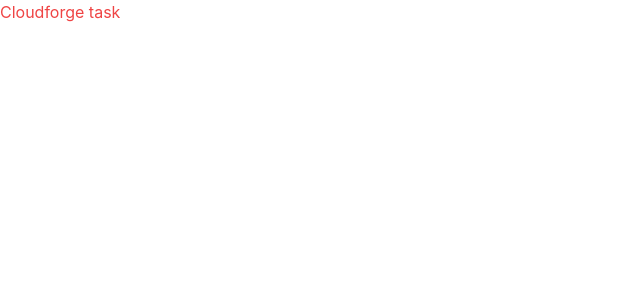
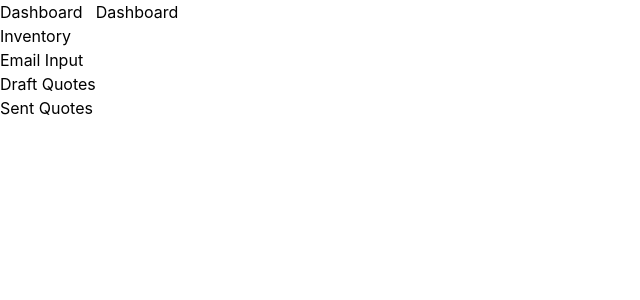
Before and after one commit to Dunridge/cloudforge-app, a React (Create React App) app: page / in a window 1280 px wide. Shown: the top 300 px of the page, without its empty margins (0-640 px from the left). Built offline with nearby package versions, Linux system fonts and the light colour scheme.

Commit message:
add-ui. add sidebar

```diff
--- a/package.json
+++ b/package.json
@@ -12,6 +12,7 @@
     "@types/react-dom": "^18.3.0",
     "react": "^18.3.1",
     "react-dom": "^18.3.1",
+    "react-router-dom": "^6.23.1",
     "react-scripts": "5.0.1",
     "typescript": "^4.9.5",
     "web-vitals": "^2.1.4"
--- a/src/App.tsx
+++ b/src/App.tsx
@@ -1,7 +1,25 @@
+import { BrowserRouter as Router, Route, Routes } from 'react-router-dom';
+import Sidebar from './components/Sidebar';
+import Dashboard from './components/Dashboard';
+import Inventory from './components/Inventory';
+import EmailInput from './components/EmailInput';
+import DraftQuotes from './components/DraftQuotes';
+import SentQuotes from './components/SentQuotes';
 
 function App() {
   return (
-    <div className="text-red-500">Cloudforge task</div>
+    <Router>
+      <div className='app flex'>
+        <Sidebar/>
+        <Routes>
+          <Route path="/" element={<Dashboard/>} />
+          <Route path="/inventory" element={<Inventory/>} />
+          <Route path="/email-input" element={<EmailInput/>} />
+          <Route path="/draft-quotes" element={<DraftQuotes/>} />
+          <Route path="/sent-quotes" element={<SentQuotes/>} />
+        </Routes>
+      </div>
+    </Router>
   );
 }
 
--- /dev/null
+++ b/src/components/Dashboard.tsx
@@ -0,0 +1,6 @@
+
+export default function Dashboard() {
+    return (
+        <div>Dashboard</div>
+    );
+}
--- /dev/null
+++ b/src/components/DraftQuotes.tsx
@@ -0,0 +1,7 @@
+
+export default function DraftQuotes() {
+
+    return (
+        <div>DraftQuotes</div>
+    );
+}
--- /dev/null
+++ b/src/components/EmailInput.tsx
@@ -0,0 +1,6 @@
+
+export default function EmailInput() {
+    return (
+        <div>EmailInput</div>
+    )
+}
--- /dev/null
+++ b/src/components/Inventory.tsx
@@ -0,0 +1,6 @@
+
+export default function Inventory() {
+    return (
+        <div>Inventory</div>
+    )
+}
--- /dev/null
+++ b/src/components/SentQuotes.tsx
@@ -0,0 +1,6 @@
+
+export default function SentQuotes() {
+    return (
+        <div>SentQuotes</div>
+    );
+}
--- /dev/null
+++ b/src/components/Sidebar.tsx
@@ -0,0 +1,11 @@
+import { sidebarOptions } from "../utils/data/sidebarOptions";
+import SidebarOption from "./SidebarOption";
+
+export default function Sidebar() {
+
+    return (
+        <div className="flex flex-col">
+            { sidebarOptions.map((option) => <SidebarOption key={option.name} name={option.name} path={option.path} />) }
+        </div>
+    )
+}
--- /dev/null
+++ b/src/components/SidebarOption.tsx
@@ -0,0 +1,13 @@
+import { Link } from "react-router-dom";
+import { ISidebarOption } from "../utils/interfaces/ISidebarOption";
+
+export default function SidebarOption({ name, path }: ISidebarOption) {
+
+    return (
+        <Link to={path}>
+            <div className="">
+                <div>{name}</div>
+            </div>
+        </Link>
+    );
+}
--- /dev/null
+++ b/src/utils/data/sidebarOptions.ts
@@ -0,0 +1,24 @@
+import { ISidebarOption } from "../interfaces/ISidebarOption";
+
+export const sidebarOptions: ISidebarOption[] = [
+    {
+        name: 'Dashboard',
+        path: '/'
+    },
+    {
+        name: 'Inventory',
+        path: '/inventory'
+    },
+    {
+        name: 'Email Input',
+        path: '/email-input'
+    },
+    {
+        name: 'Draft Quotes',
+        path: '/draft-quotes'
+    },
+    {
+        name: 'Sent Quotes',
+        path: '/sent-quotes'
+    }
+];
--- /dev/null
+++ b/src/utils/interfaces/ISidebarOption.ts
@@ -0,0 +1,5 @@
+
+export interface ISidebarOption {
+    name: string;
+    path: string;
+}
```
Also changed, not shown: 1 other file (tests, documents, lock files or other folders).
